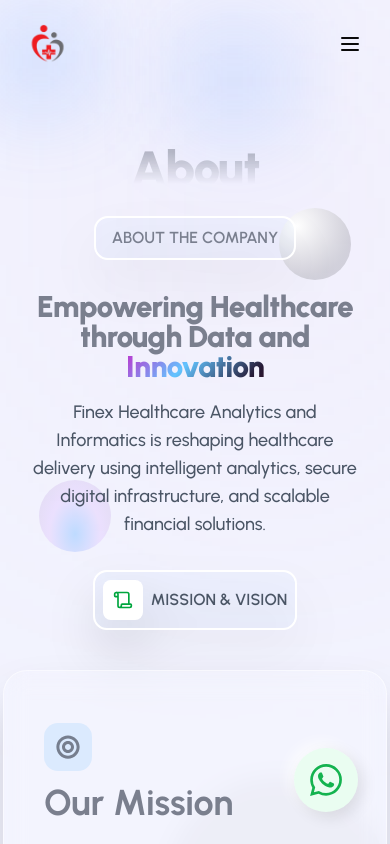
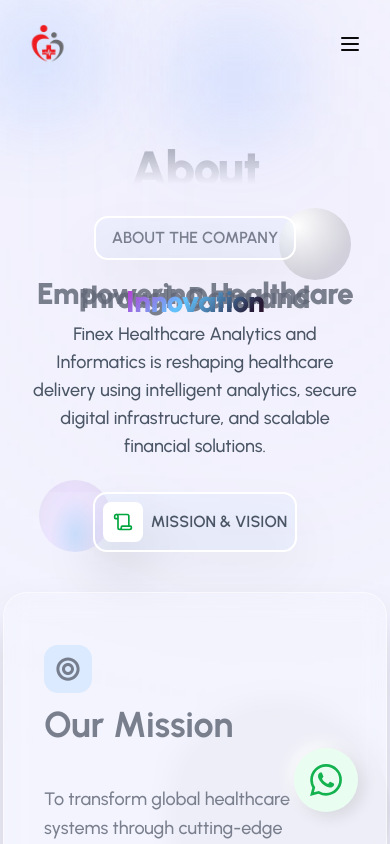
Before and after one commit to developerdavid2/finex-health-analytics, a Next.js app: page /company in a window 390 px wide. Shown: the top 844 px of the page. Built offline with nearby package versions, Linux system fonts and the light colour scheme.

Commit message:
Update Service Page

```diff
--- a/components/sections/company/about-hero.tsx
+++ b/components/sections/company/about-hero.tsx
@@ -88,7 +88,7 @@
             </div>
 
             <div className="max-w-5xl px-4">
-              <h1 className="text-center text-3xl sm:text-4xl md:text-5xl lg:text-6xl xl:text-5xl leading-none font-black tracking-tight mb-4 text-main pt-8 text-shadow-xl font-urbanist">
+              <h1 className="text-center text-3xl sm:text-4xl md:text-5xl lg:text-6xl xl:text-5xl leading-1 lg:leading-none font-black tracking-tight mb-4 text-main pt-8 text-shadow-xl font-urbanist">
                 {words.map((word, index) => (
                   <React.Fragment key={index}>
                     <motion.span
--- a/components/sections/services/services-hero.tsx
+++ b/components/sections/services/services-hero.tsx
@@ -93,7 +93,7 @@
             </div>
 
             <div className="max-w-5xl px-4">
-              <h1 className="text-center text-3xl sm:text-4xl md:text-5xl lg:text-6xl xl:text-5xl leading-none font-black tracking-tight mb-4 text-main pt-8 text-shadow-xl font-urbanist">
+              <h1 className="text-center text-3xl sm:text-4xl md:text-5xl lg:text-6xl xl:text-5xl leading-1 lg:leading-none font-black tracking-tight mb-4 text-main pt-8 text-shadow-xl font-urbanist">
                 {words.map((word, index) => (
                   <React.Fragment key={index}>
                     <motion.span
```
